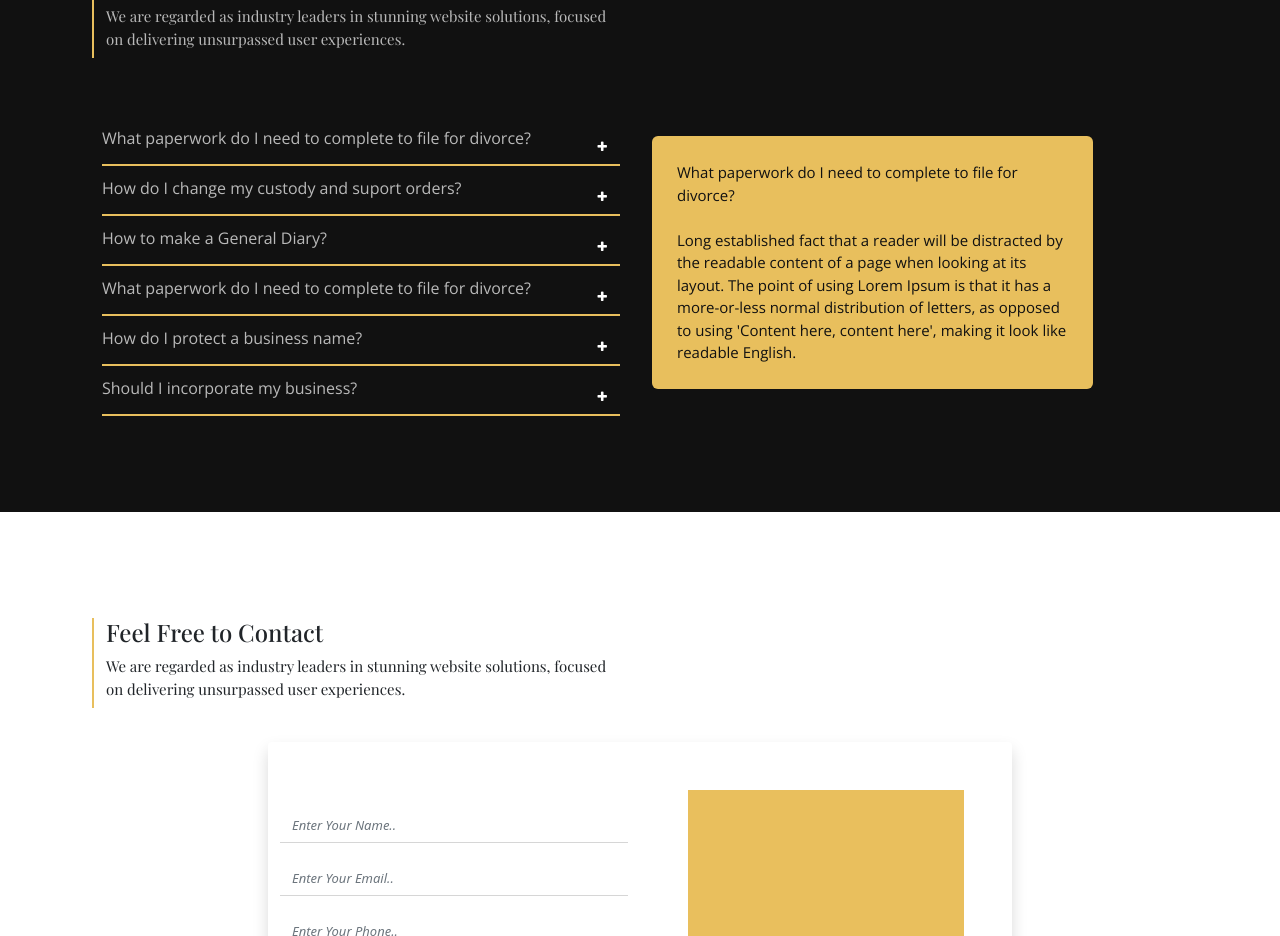
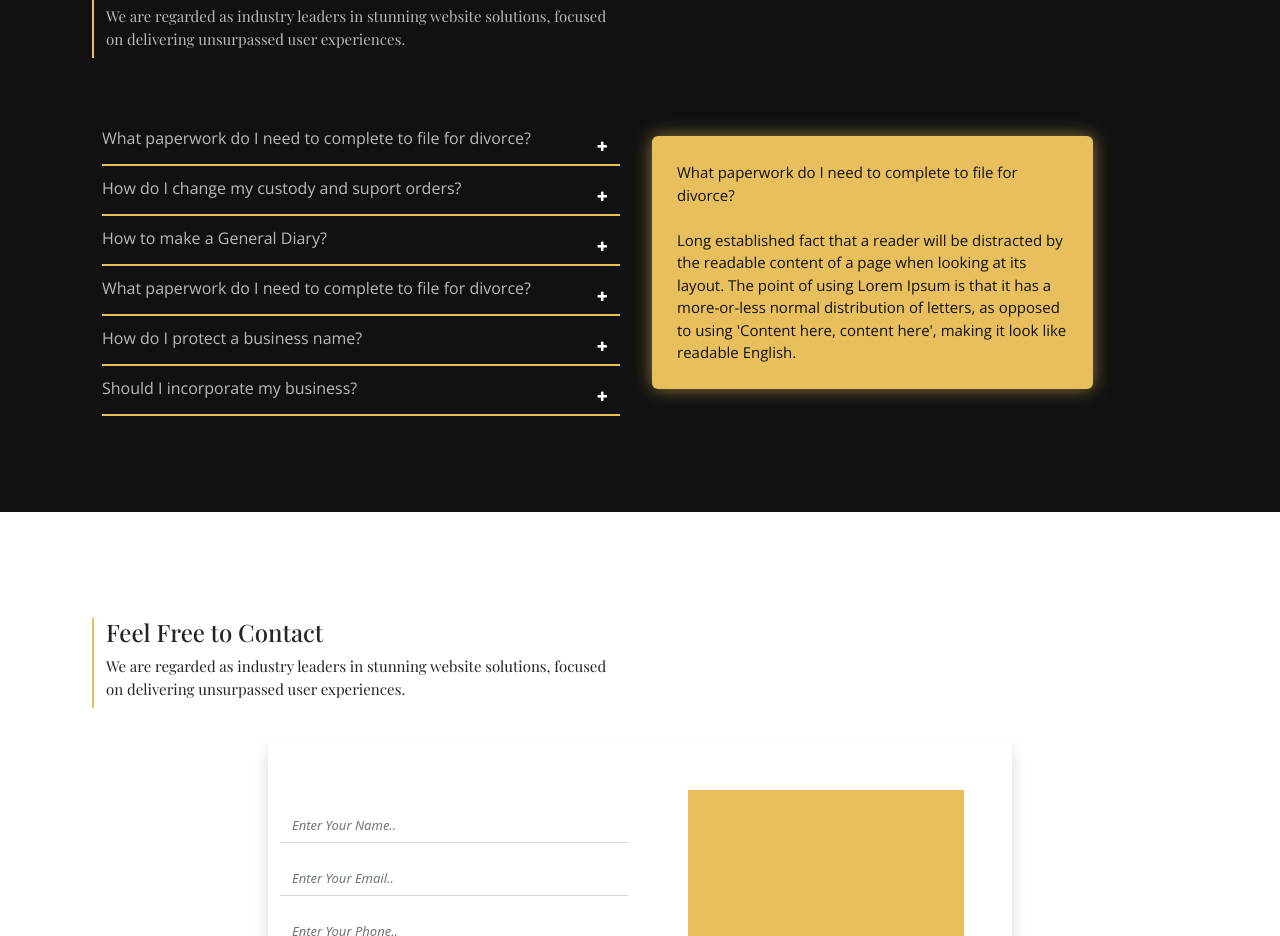
Before and after one commit to Nahidul-Islam-Rafi/advocatus, a plain HTML site: page index.html in a window 1280 px wide. Shown: the part 4380-5316 px from the top of the page. Drawn offline with nearby package versions, Linux system fonts and the light colour scheme; grey boxes are pictures that could not be loaded.

Commit message:
Update style.css

```diff
--- a/css/style.css
+++ b/css/style.css
@@ -295,6 +295,7 @@ td {
   border-radius: 6px;
   margin-top: 20px;
   transition: 0.7s ease-in-out;
+  box-shadow: 0px 0px 18px #e8be5d94;
 }
 
 .clp p {
```
